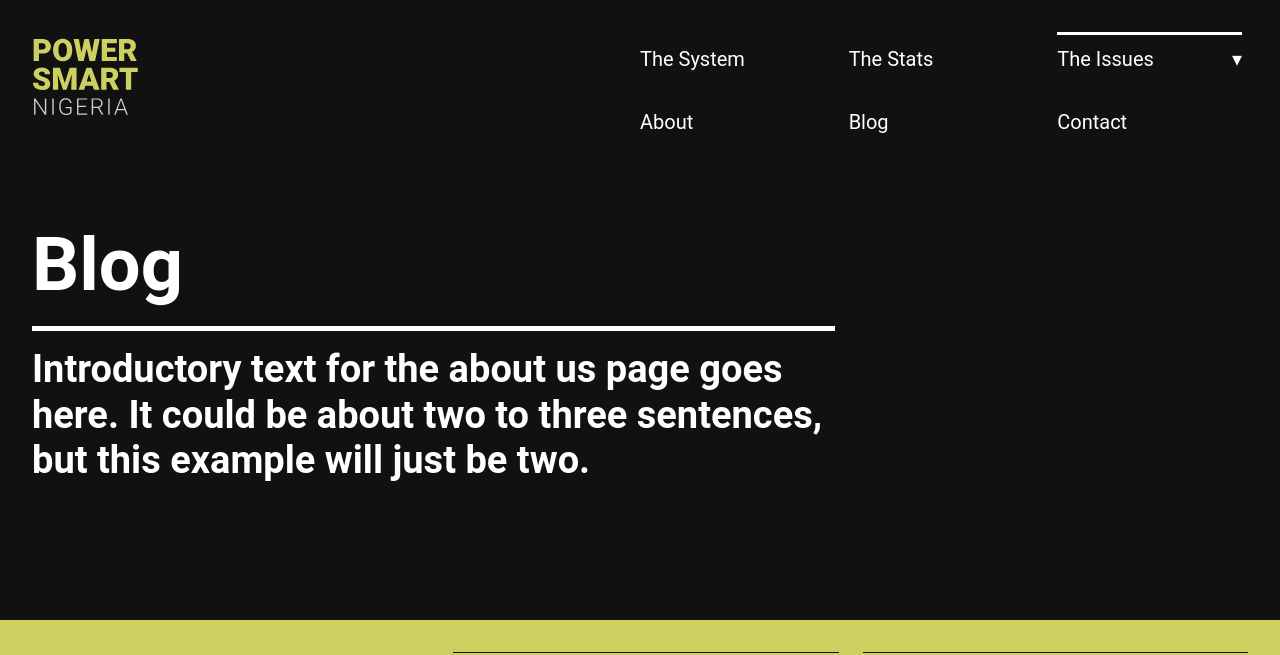
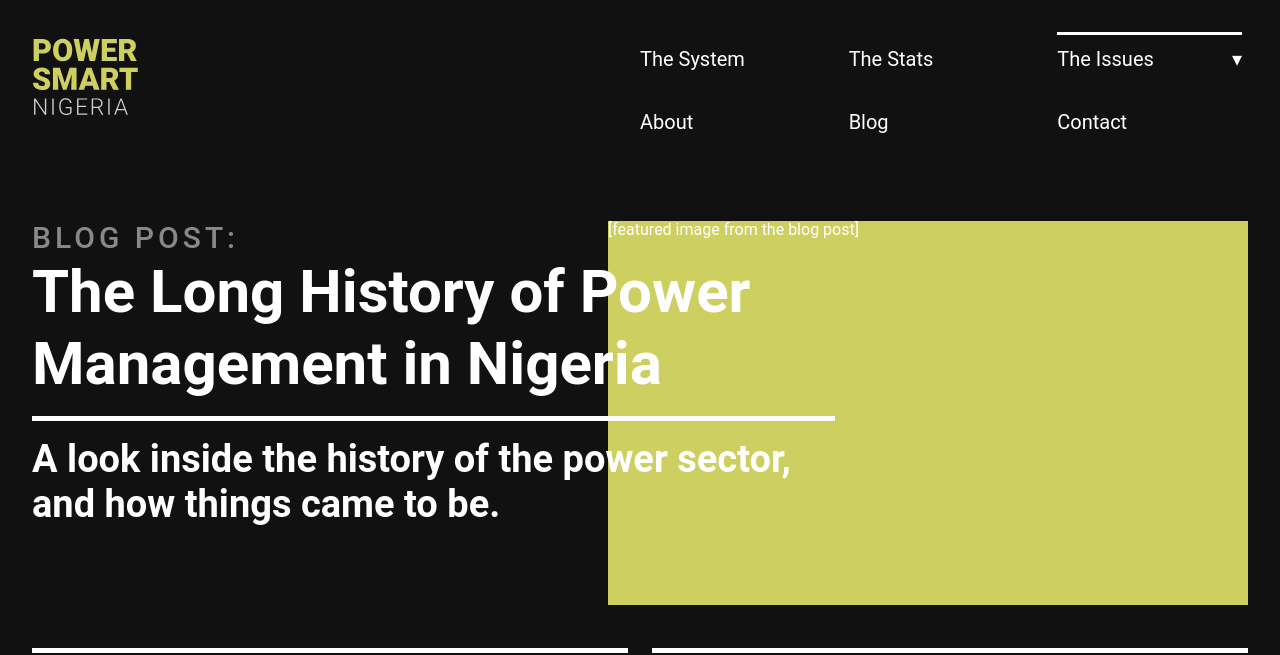
Before and after one commit to theReboot/powertoolkit, a Django app: page /blog/ in a window 1280 px wide. Shown: the top 655 px of the page. Run offline with Django 3.2, Linux system fonts and the light colour scheme; style sheets or scripts are compiled from the project's sources; some web fonts are replaced.

Commit message:
Created v1 blog layout

```diff
--- a/powerkit/devstatic/scss/_main.scss
+++ b/powerkit/devstatic/scss/_main.scss
@@ -467,9 +467,22 @@ OTHER
 
 .module--1-2 {
   width: 48%;
-  width: calc(50% - #{$colGutter}/ 2);
+  width: calc(50% - #{$colGutter} / 2);
+
+  @include mobile {
+    width: 100%;
+  }
 
   &:nth-of-type(2n) {
+    margin-right: 0;
+  }
+}
+
+.module--1-3 {
+  width: 31%;
+  width: calc(33% - #{$colGutter}/ 2);
+
+  &:nth-of-type(3n) {
     margin-right: 0;
   }
 }
--- a/powerkit/templates/blog.html
+++ b/powerkit/templates/blog.html
@@ -5,12 +5,53 @@
 
 {% block content %}
 <section>
-  <div class="col-2-3 overlap">
-    <h1>Blog</h1>
+  <div
+    class="imagePlaceholder imagePlaceholder--overlap imagePlaceholder--yellow"
+  >
+    [featured image from the blog post]
+  </div>
+  <div class="col-2-3">
+    <div class="h1__preHeading">Blog Post:</div>
+    <h1 class="h1__smaller">The Long History of Power Management in Nigeria</h1>
     <p class="introSentence introSentence--border">
-      Introductory text for the about us page goes here. It could be about two
-      to three sentences, but this example will just be two.
+      A look inside the history of the power sector, and how things came to be.
     </p>
   </div>
 </section>
+<section>
+  <div class="flexGrid">
+    <div class="module module--1-2">
+      <img src="https://www.abc.net.au/news/image/9339204-3x2-700x467.png" alt="" />
+      <h3>What exactly is delaying the metering process and why?</h3>
+      <p>December 3, 2018</p>
+      <p>
+        Lorem ipsum, dolor sit amet consectetur adipisicing elit. Atque magnam voluptatum aspernatur enim.
+      </p>
+    </div>
+    <div class="module module--1-2">
+      <img src="https://www.abc.net.au/news/image/7133352-16x9-700x394.jpg" alt="" />
+      <h3>What's the Future of Power?</h3>
+      <p>December 1, 2018</p>
+      <p>
+        Lorem ipsum, dolor sit amet consectetur adipisicing elit. Atque magnam voluptatum aspernatur enim.
+      </p>
+    </div>
+    <div class="module module--1-2">
+      <img src="https://sl.sbs.com.au/public/image/file/a3f73580-d149-4851-837c-bb7fb9c06bf6/crop/16x9" alt="" />
+      <h3>What exactly is delaying the metering process and why?</h3>
+      <p>December 3, 2018</p>
+      <p>
+        Lorem ipsum, dolor sit amet consectetur adipisicing elit. Atque magnam voluptatum aspernatur enim.
+      </p>
+    </div>
+    <div class="module module--1-2">
+      <img src="https://www.abc.net.au/news/image/4265380-16x9-700x394.jpg" alt="" />
+      <h3>What exactly is delaying the metering process and why?</h3>
+      <p>December 3, 2018</p>
+      <p>
+        Lorem ipsum, dolor sit amet consectetur adipisicing elit. Atque magnam voluptatum aspernatur enim.
+      </p>
+    </div>
+  </div>
+</section>
 {% endblock content %}
```
